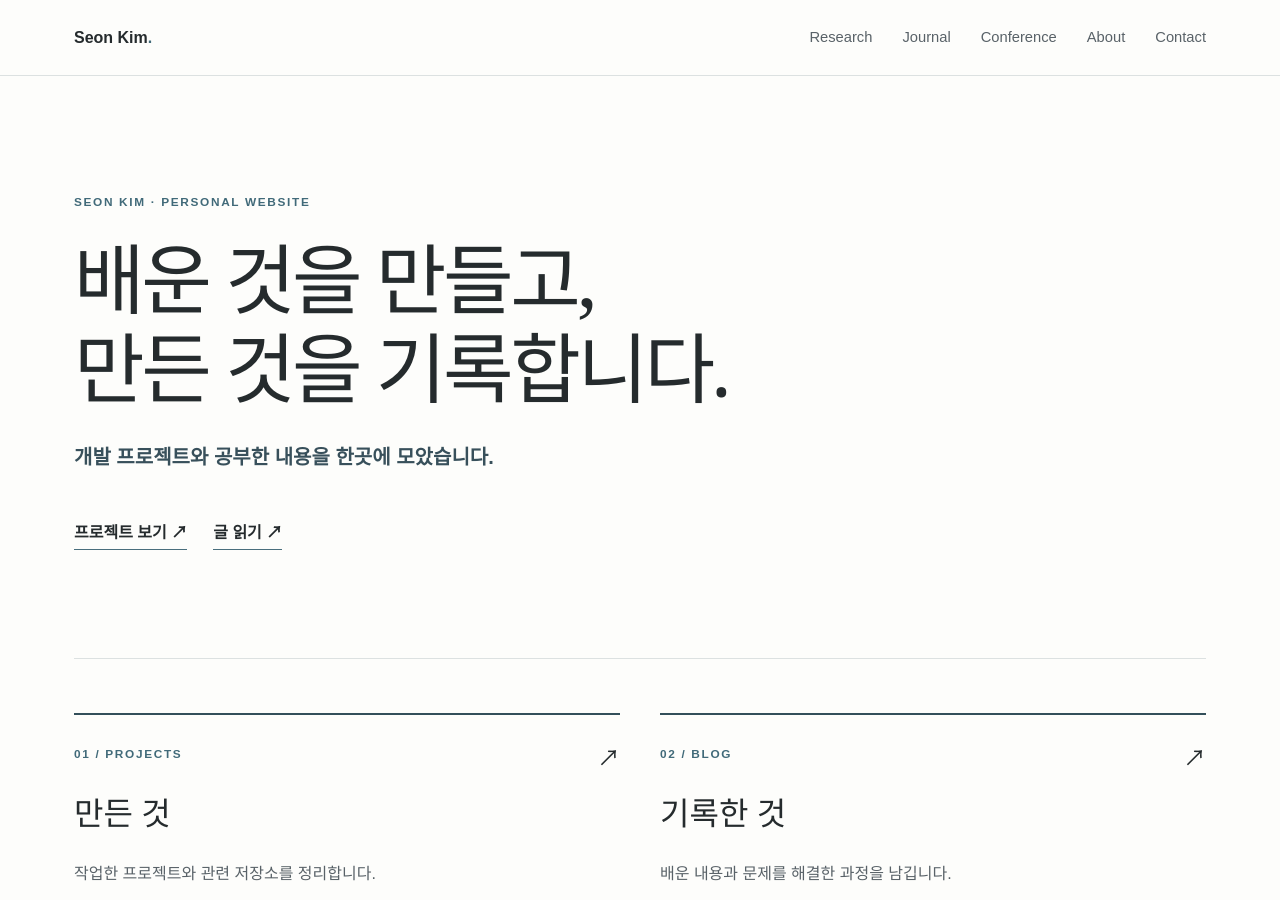
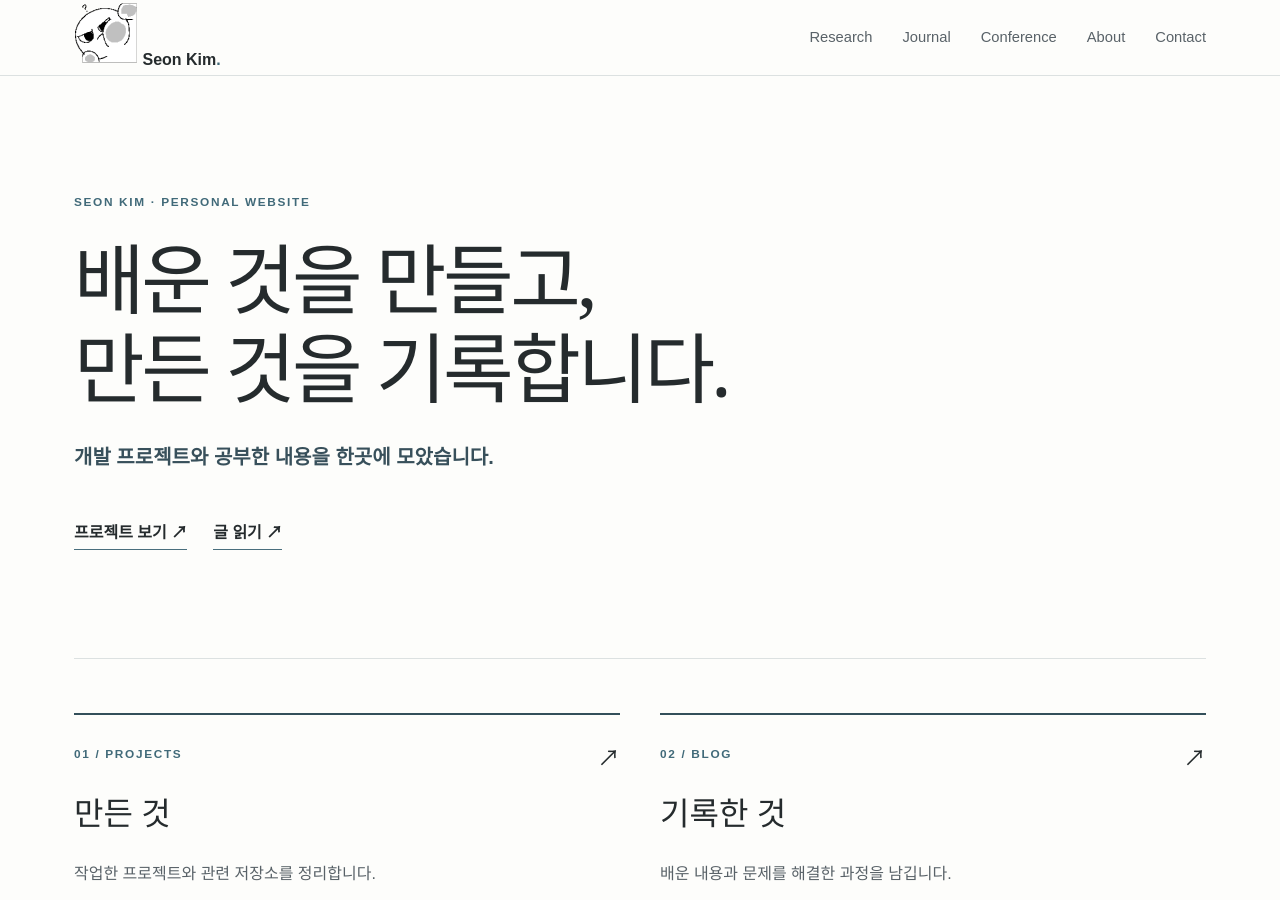
Before and after one commit to KSO012/KSO012.github.io, a Jekyll site: the page built from index.md, in a window 1280 px wide and 900 px high. Built offline with Jekyll 4.4.1, drawn with Linux system fonts in a browser that asks for light colours.

Commit message:
Update default.html

```diff
--- a/_layouts/default.html
+++ b/_layouts/default.html
@@ -19,7 +19,10 @@
 <body>
   <header class="site-header">
     <div class="header-inner">
-      <a class="brand" href="{{ '/' | relative_url }}">Seon Kim<span class="brand-dot">.</span></a>
+      <a class="brand" href="{{ '/' | relative_url }}">
+        <img src="{{ '/assets/favicon.png' | relative_url }}" alt="" class="brand-logo">
+        <span>Seon Kim<span class="brand-dot">.</span></span>
+      </a>
       <nav aria-label="주 메뉴">
         <a href="{{ '/research/' | relative_url }}" {% if page.nav == 'research' %}aria-current="page"{% endif %}>Research</a>
         <a href="{{ '/journal/' | relative_url }}" {% if page.nav == 'journal' %}aria-current="page"{% endif %}>Journal</a>
```
